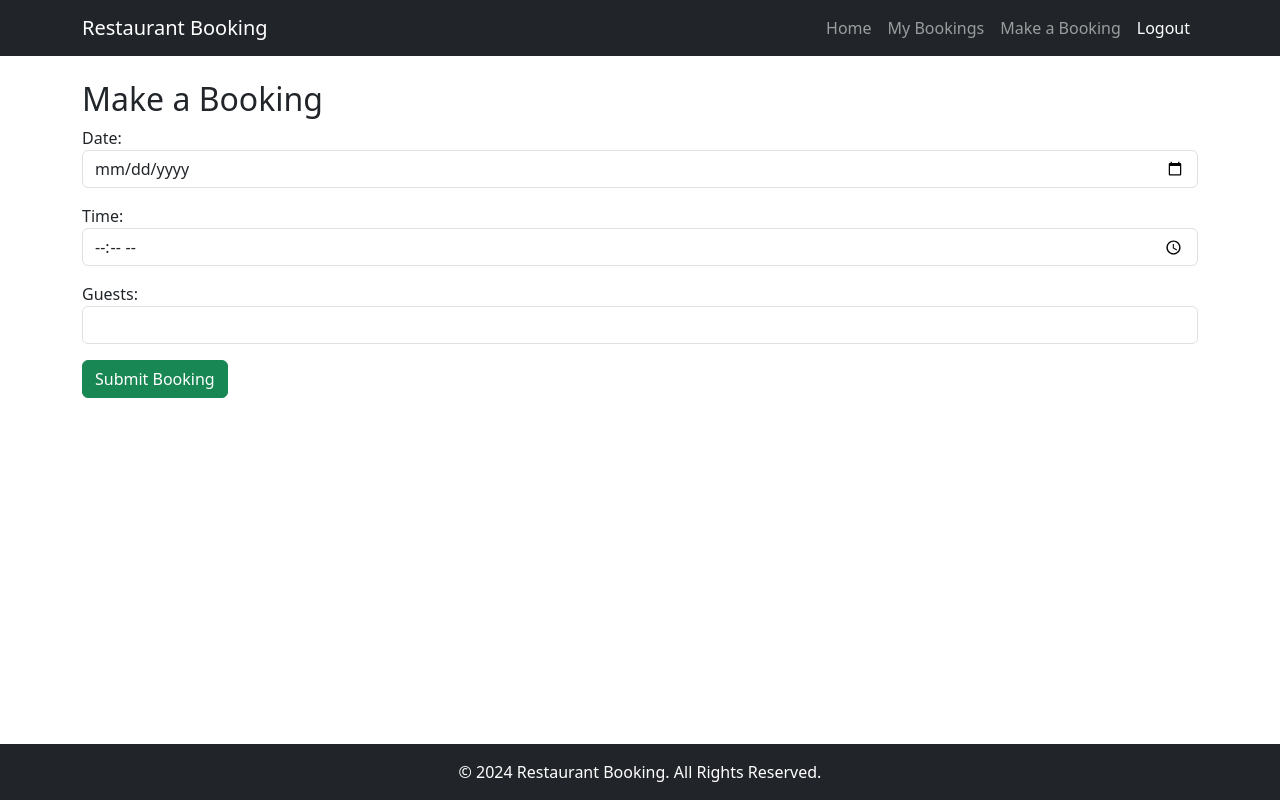
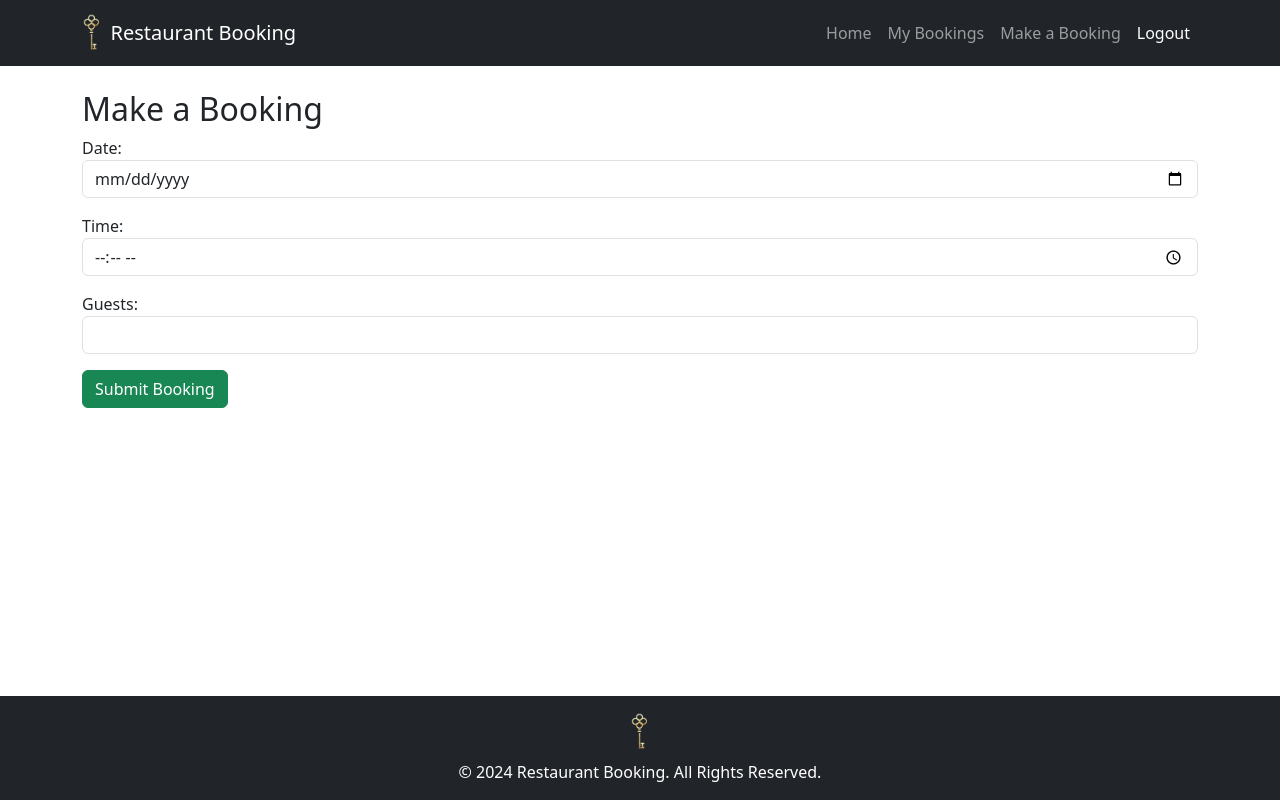
Before and after one commit to FinnbarrAmbrose/Restaurant-booking, a Django app: page /bookings/new/ in a window 1280 px wide. Run offline with Django 4.2, Linux system fonts and the light colour scheme; the visitor is signed in with stand-in values (Sample User, id 1).

Commit message:
Adding logo and restyling nav bar

```diff
--- a/bookings/templates/bookings/base.html
+++ b/bookings/templates/bookings/base.html
@@ -1,3 +1,4 @@
+{% load static %}
 <!DOCTYPE html>
 <html lang="en">
 <head>
@@ -5,13 +6,16 @@
     <meta name="viewport" content="width=device-width, initial-scale=1.0">
     <title>Restaurant Booking</title>
     <link rel="stylesheet" href="https://cdn.jsdelivr.net/npm/bootstrap@5.3.0/dist/css/bootstrap.min.css">
-    {% load static %}
+
     <link rel="stylesheet" href="{% static 'css/styles.css' %}">
 </head>
-<body>
+<body class="background-image">
     <nav class="navbar navbar-expand-lg navbar-dark bg-dark">
         <div class="container">
-            <a class="navbar-brand" href="{% url 'home' %}">Restaurant Booking</a>
+            <a class="navbar-brand d-flex align-items-center" href="{% url 'home' %}">
+                <img src="{% static 'images/logo.png' %}" alt="Restaurant Logo" height="40" class="me-2">
+                <span>Restaurant Booking</span>
+            </a>
             <button class="navbar-toggler" type="button" data-bs-toggle="collapse" data-bs-target="#navbarNav" aria-controls="navbarNav" aria-expanded="false" aria-label="Toggle navigation">
                 <span class="navbar-toggler-icon"></span>
             </button>
@@ -30,13 +34,15 @@
             </div>
         </div>
     </nav>
-
-    <div class="container mt-4">
+    <div class="background-image">
+    <div class="container mt-4 blackback">
         {% block content %}
         {% endblock %}
     </div>
+    </div>
 
     <footer class="bg-dark text-white text-center py-3 mt-4">
+        <img src="{% static 'images/logo.png' %}" alt="Restaurant Logo" height="40" class="mb-2">
         <p class="mb-0">&copy; 2024 Restaurant Booking. All Rights Reserved.</p>
     </footer>
 
--- a/restaurant_booking/urls.py
+++ b/restaurant_booking/urls.py
@@ -17,8 +17,10 @@ Including another URLconf
 from django.contrib import admin
 from django.urls import path, include
 from bookings.views import home
+from django.conf import settings
+from django.conf.urls.static import static
 
 urlpatterns = [
     path('admin/', admin.site.urls),
     path('', include('bookings.urls')),
-]
+] + static(settings.STATIC_URL, document_root=settings.STATIC_ROOT)
```
Also changed, not shown: bookings/static/images/logo.png (added).
